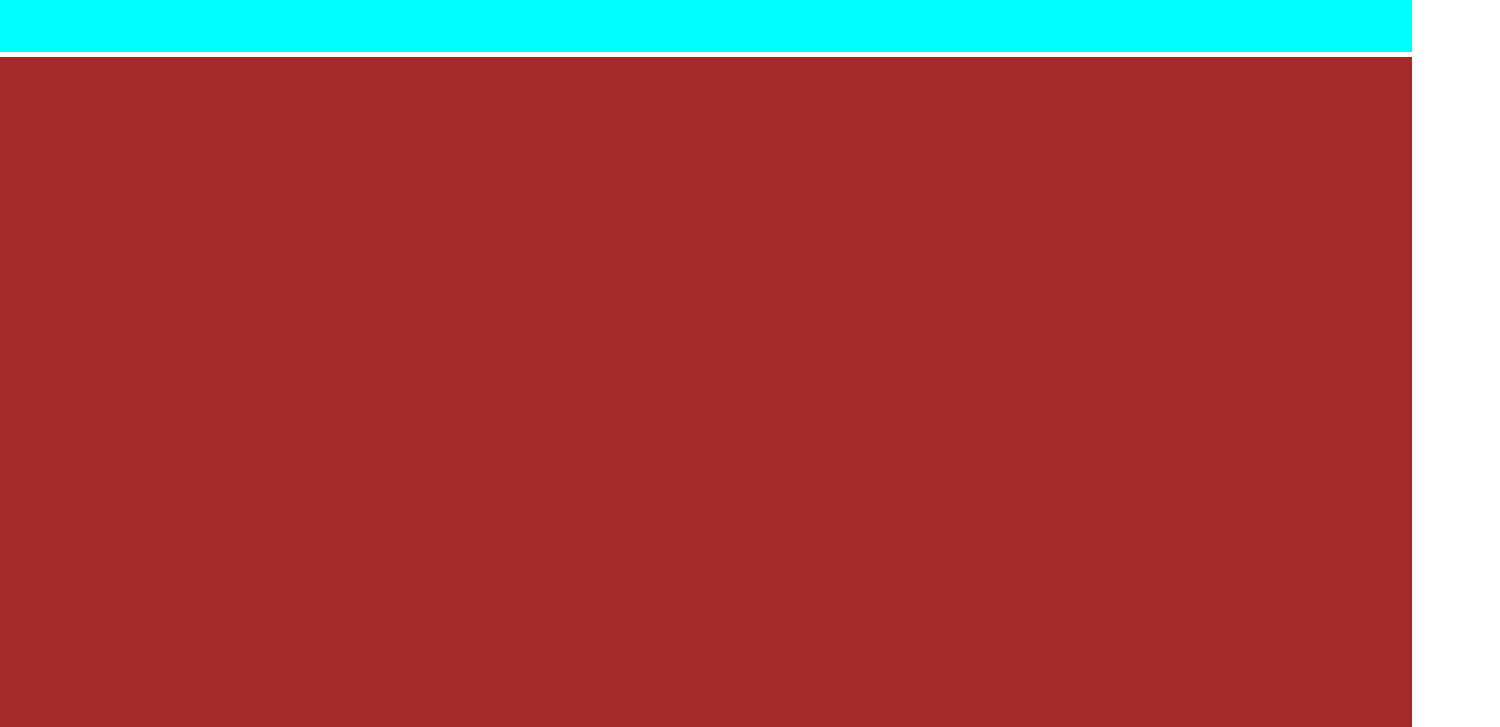
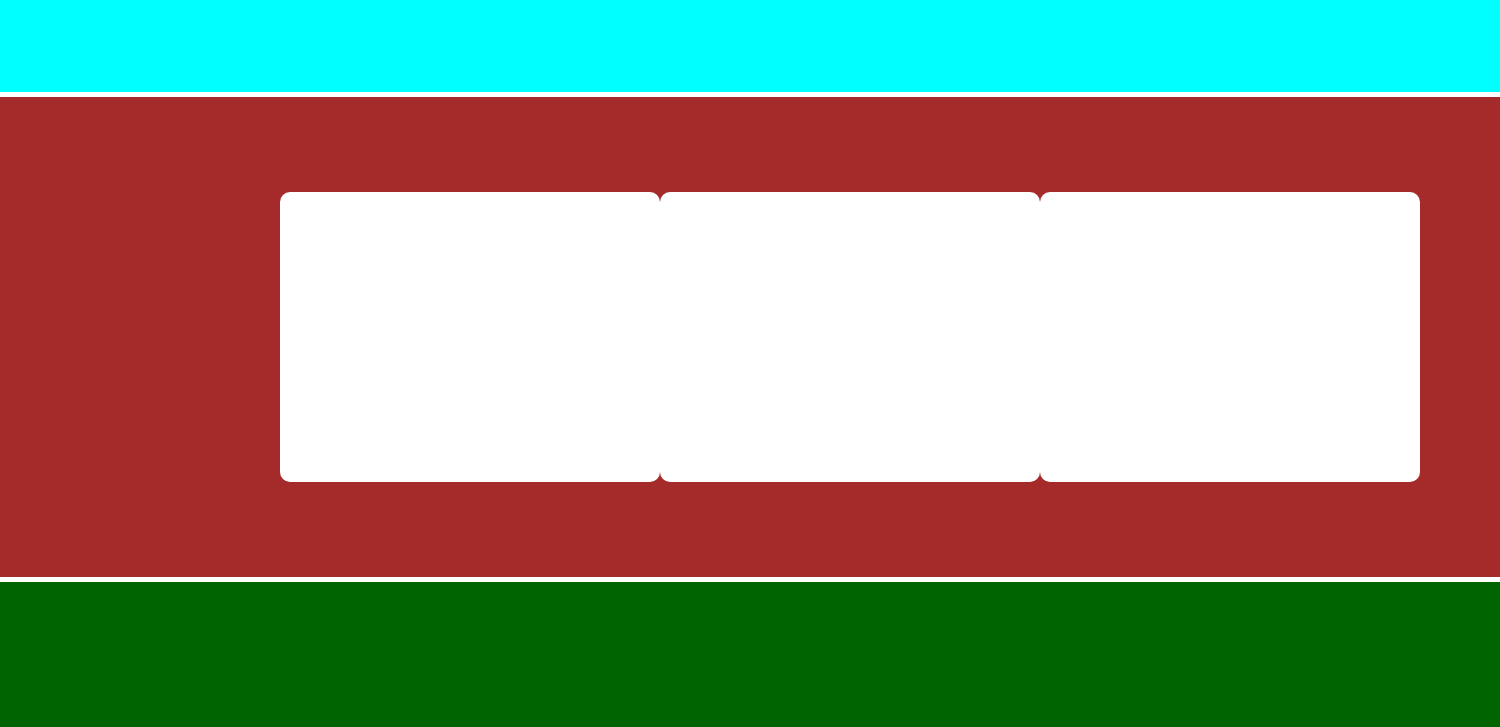
Before and after one commit to caiouehara/ifood, a plain HTML site: page index.html in a window 1280 px wide. Shown: the part 833-1560 px from the top of the page, 1500 px wide, since content can reach past the window. Drawn offline with Linux system fonts and the light colour scheme.

Commit message:
Criado section

```diff
--- a/index.html
+++ b/index.html
@@ -25,8 +25,12 @@
         </div>
         <img src="images/header2.png" alt="Xbox live">
     </header>
-    <section></section>
-    <div class="informativo">.</div>
+    <section>
+        <div></div>
+        <div></div>
+        <div></div>
+    </section>
+    <div id="informativo"></div>
     <article></article>
     <aside>
         <div></div>
--- a/style.css
+++ b/style.css
@@ -8,7 +8,7 @@ body{
                         'div2 div2 div2 div2 div2 div2'
                         'aside aside aside aside aside aside'
                         'footer footer footer footer footer footer';
-    grid-template-rows: 35vh 75vh 100vh 150vh 50vh 150vh 30vh;
+    grid-template-rows: 35vh 80vh 60vh 150vh 50vh 150vh 30vh;
     grid-template-columns: auto;
     grid-gap: 5px;
 }
@@ -80,10 +80,20 @@ header img:nth-child(3){
     width: auto;
 }
 section{
+    display: flex;
+    align-items: center;
+    justify-content:space-around;
     grid-area: section;
+    padding: 4px 80px 4px 280px;
     background-color: brown;
 }
-.informativo {
+section div{
+    background-color: white;
+    height: 290px;
+    width: 380px;
+    border-radius: 10px;
+}
+#informativo{
     background-color: darkgreen;
     grid-area: div;
 }
```
